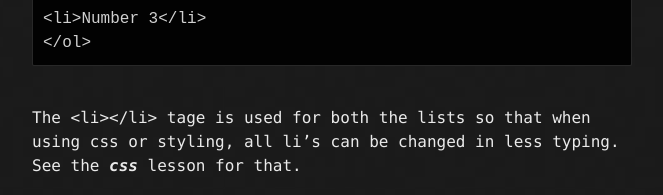
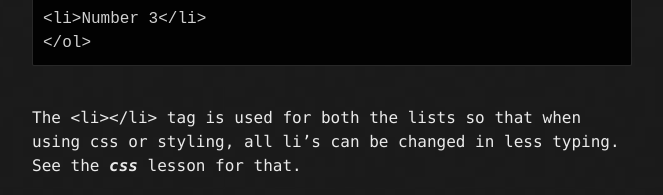
Before and after one commit to Pranked3/shaankmahajan.github.io, a Jekyll site: the page built from html-lessons.md, in a window 1280 px wide and 900 px high, scrolled down 2834 px. Shown: the part 702-897 px from the top of the window, without its empty margins (308-971 px from the left). Built offline with Jekyll 4.4.1, drawn with Linux system fonts in a browser that asks for light colours; the repository's description, which GitHub fills in, is left out.

Commit message:
change49

````diff
--- a/html-lessons.md
+++ b/html-lessons.md
@@ -142,4 +142,4 @@ To add ordered lists -
 ```
 
 <br />
-The <li></li> tage is used for both the lists so that when using css or styling, all li's can be changed in less typing. See the **_css_** lesson for that.
+The <li></li> tag is used for both the lists so that when using css or styling, all li's can be changed in less typing. See the **_css_** lesson for that.
````
Also changed, not shown: minecraft-page.md (+7 -2 lines), images/skywars-1.png (added).
